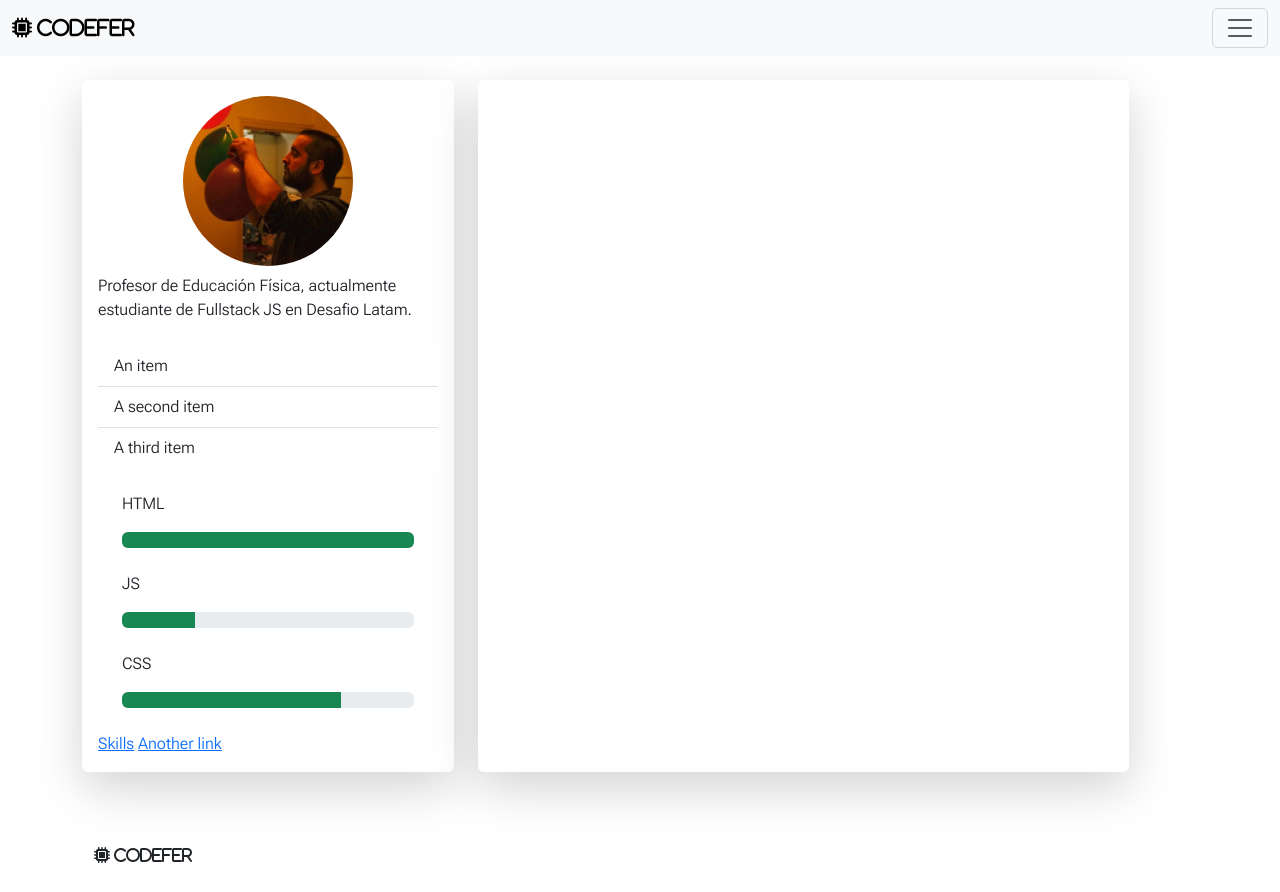
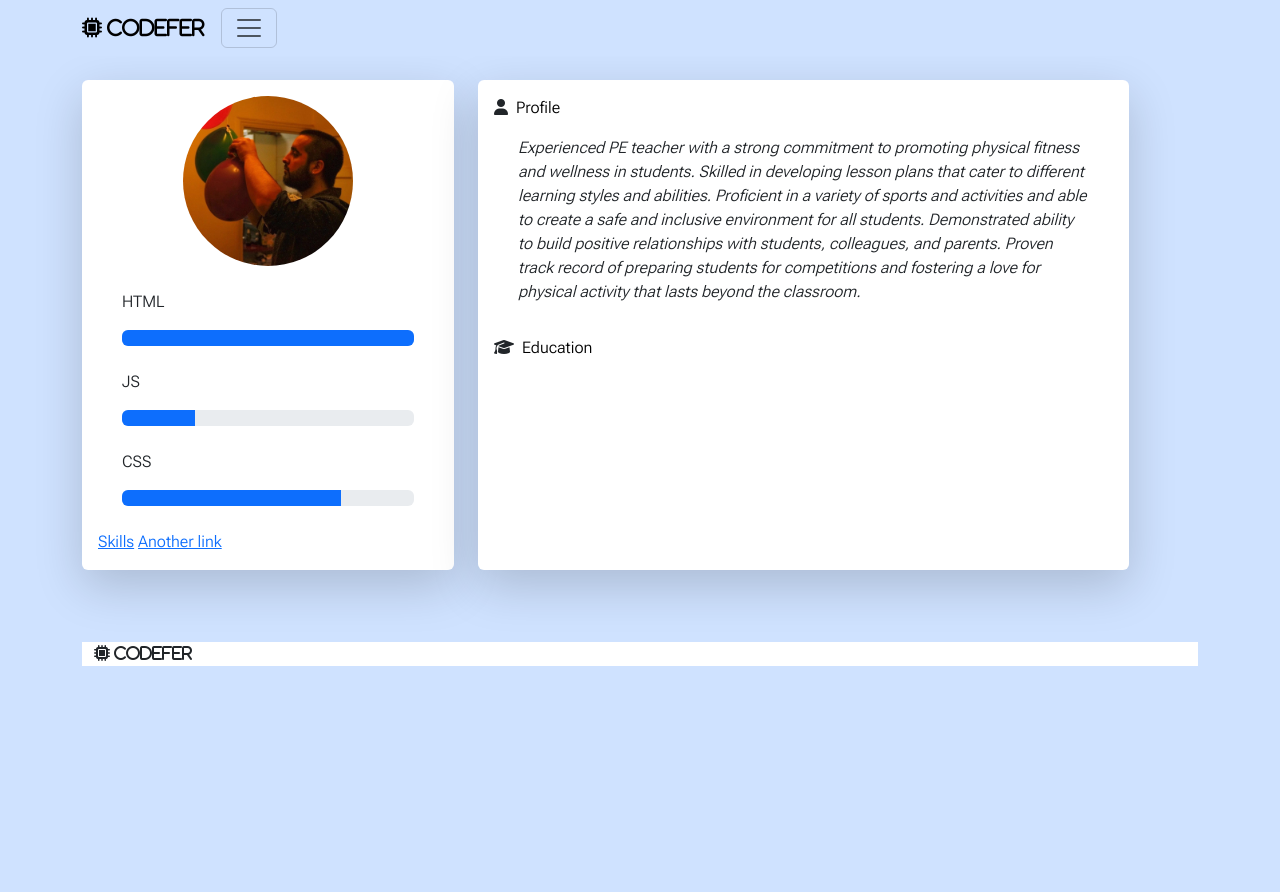
Before and after one commit to codeferlu/codeferlu.github.io, a plain HTML site: page index.html in a window 1280 px wide. After the commit the page ends 800 px from the top, so only its background shows below. Drawn offline with nearby package versions, Linux system fonts and the light colour scheme.

Commit message:
cambios generales

```diff
--- a/index.html
+++ b/index.html
@@ -9,11 +9,11 @@
     <link rel="stylesheet" href="./assets/css/style.css">
   </head>
     <link href="https://cdn.jsdelivr.net/npm/bootstrap@5.3.1/dist/css/bootstrap.min.css" rel="stylesheet" integrity="sha384-4bw+/aepP/YC94hEpVNVgiZdgIC5+VKNBQNGCHeKRQN+PtmoHDEXuppvnDJzQIu9" crossorigin="anonymous">
-
+    <script src="https://kit.fontawesome.com/799d103793.js" crossorigin="anonymous"></script>
     <title>CV Fernando O.</title>
 </head>
-  <nav class="navbar bg-body-tertiary">
-  <div class="container-fluid">
+  <nav class="navbar bg-primary-subtle">
+  <div class="container d-flex justify-content-start">
     <a class="navbar-brand" href="#">
       <i class="fa-solid fa-microchip"> CodeFer </i>
     </a>
@@ -39,36 +39,31 @@
         </li>
       </ul>
     </div>
+
   </div>
   </nav>
-<body class="bg-white-50">
+<body class="bg-primary-subtle">
     <div class="container p-4 ">
         <div class="row gx-4 bg-white-50 gap-4">
           <div class="col-md-4 shadow-lg p-3 mb-5 bg-white rounded">
                 <img src="./assets/img/card1.jpg" class="img-fluid rounded-circle w-50 mx-auto d-block" alt="Imagen de Fernando">
 
-                <div class="card-body">
-                  <p class="text py-2">Profesor de Educación Física, actualmente estudiante de Fullstack JS en Desafio Latam.</p>
-                </div>
-                <ul class="list-group list-group-flush">
-                  <li class="list-group-item">An item</li>
-                  <li class="list-group-item">A second item</li>
-                  <li class="list-group-item">A third item</li>
-                </ul>
+
+
                 <section class="skills p-4">
-                    <p>HTML</p>
-                    <div class="progress" role="progressbar" aria-label="Example with label" aria-valuenow="25" aria-valuemin="0" aria-valuemax="100">
-                    <div class="progress-bar bg-success" style="width: 100%">
+                  <p class="fs-6">HTML</p>
+                    <div class="progress" role="progressbar" aria-label="Example with label" aria-valuenow="100" aria-valuemin="0" aria-valuemax="100">
+                    <div class="progress-bar bg-primary" style="width: 100%">
                     </div>
                     </div>
                     <br><p>JS</p>
                     <div class="progress" role="progressbar" aria-label="Example with label" aria-valuenow="25" aria-valuemin="0" aria-valuemax="100">
-                    <div class="progress-bar bg-success" style="width: 25%">
+                    <div class="progress-bar bg-primary" style="width: 25%">
                     </div>
                     </div>
                     <br><p>CSS</p>
                     <div class="progress" role="progressbar" aria-label="Example with label" aria-valuenow="25" aria-valuemin="0" aria-valuemax="100">
-                    <div class="progress-bar bg-success" style="width: 75%">
+                    <div class="progress-bar bg-primary" style="width: 75%">
                     </div>
                   </div>
                 </section>
@@ -78,6 +73,11 @@
                 </div>
 
                 <div class="col-md-7 shadow-lg p-3 mb-5 bg-white rounded">
+                  <div>
+                    <i class="fa-solid fa-user"></i><h class="text-black px-2">Profile</h>
+                    <p class="text fst-italic py-3 px-4">Experienced PE teacher with a strong commitment to promoting physical fitness and wellness in students. Skilled in developing lesson plans that cater to different learning styles and abilities. Proficient in a variety of sports and activities and able to create a safe and inclusive environment for all students. Demonstrated ability to build positive relationships with students, colleagues, and parents. Proven track record of preparing students for competitions and fostering a love for physical activity that lasts beyond the classroom.</p>
+                  </div>
+                  <i class="fa-solid fa-graduation-cap"></i><h class="text-black px-2">Education</h>
                 </div>
 
                 <footer class="bg-white">
```
